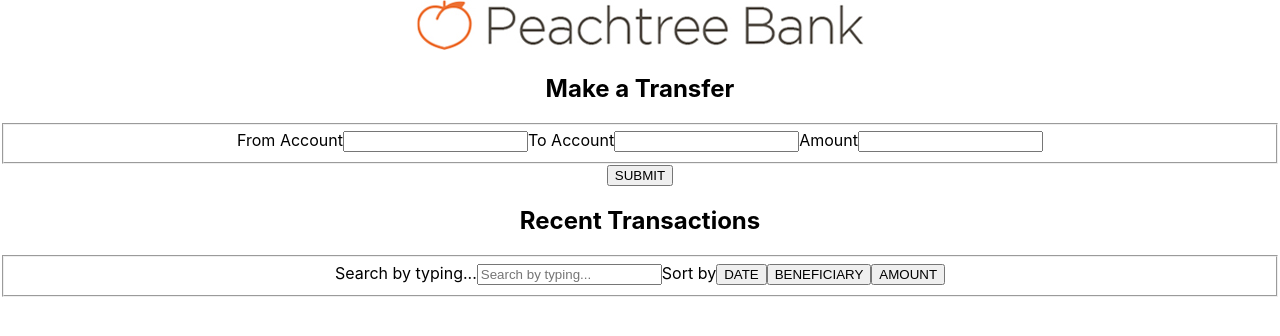
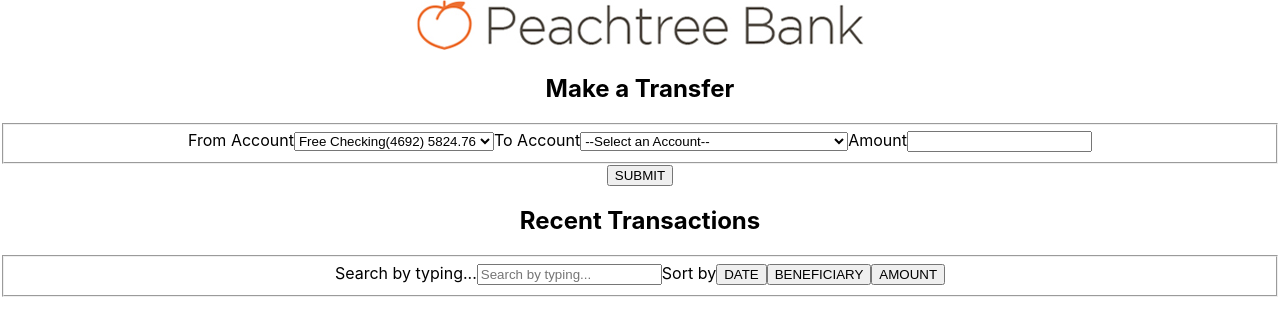
Before and after one commit to KevinPMoore/BackbaseApplication, a React (Create React App) app: page / in a window 1280 px wide. Shown: the top 336 px of the page. Built offline with nearby package versions, Linux system fonts and the light colour scheme.

Commit message:
reworked Transfer from account to fit requirements in ReadMe.md

```diff
--- a/src/components/transactions/Transactions.js
+++ b/src/components/transactions/Transactions.js
@@ -18,7 +18,7 @@ export default class Transactions extends React.Component{
                 </div>
                 <form className='transactions-form' id='transactions-form'>
                     <fieldset form='transactions-form'>
-                        <label for='transactions-search'>Search by typing...</label>
+                        <label htmlFor='transactions-search'>Search by typing...</label>
                         <input type='text' className='transactions-search' id='transactions-search' placeholder='Search by typing...'></input>
                         <span>Sort by</span>
                         <button className='transactions-date-drop'>DATE</button>
--- a/src/components/transfer/Transfer.js
+++ b/src/components/transfer/Transfer.js
@@ -1,20 +1,21 @@
 import React from 'react';
 import './Transfer.css';
 
+//make sure from is disabled on the select
+//make update amount
+//add overdraft validation
+//confirm form resets on submission
+//add modal to confirm success
 export default class Transfer extends React.Component{
     state = {
         accounts: [
-            {
-                name: 'Free Checking(4692)',
-                balance: 5824.76
-            },
             {
                 name: 'Premium Savings(8837)',
                 balance: 11593.21
             },
             {
                 name: 'Credit Rewards',
-                balace: 128.13
+                balance: 128.13
             },
             {
                 name: 'Georgia Electric Power Company',
@@ -30,24 +31,70 @@ export default class Transfer extends React.Component{
             }
         ],
         amount: 0,
-        fromAccount: '',
+        checkingBalance: 5824.76,
+        error: null,
         toAccount: ''
     };
 
+    //
+    //Resume work here
+    //
+    updateAccounts = () => {
+        //validation here
+
+        let accountToUpdate = this.state.accounts.filter(account => account.name === this.state.toAccount);
+        console.log('accountToUpdate is ', accountToUpdate);
+    };
+
+    updateAmount = (ev) => {
+        let transferAmmount = ev.target.value;
+        console.log(transferAmmount);
+        if(transferAmmount > (this.state.checkingBalance + 500)) {
+            this.setState({
+                amount: 0,
+                error: true
+            });
+        } else{
+            this.setState({
+                amount: transferAmmount
+            });
+        };
+    };
+
+    updateToAccount = (ev) => {
+        this.setState({
+            toAccount: ev.target.value
+        });
+    };
+
+    createToOptions = () => {
+        let transferAccounts = this.state.accounts.map(account =>
+            <option key={account.name} value={account.name}>{account.name} {account.balance}</option>
+        );
+        return transferAccounts;
+    };
+
     render(){
+        const error = this.state.error;
         return(
             <section className='Transfer'>
                 <div className='transfer-title'>
                     <h2>Make a Transfer</h2>
                 </div>
-                <form className='transfer-form' id='transfer-form'>
+                <form className='transfer-form' id='transfer-form' onSubmit={this.updateAccounts}>
                     <fieldset form='tf'>
-                        <label for='tfa'>From Account</label>
-                        <input type='select' name='transfer-from-account' id='tfa'></input>
-                        <label for='tta'>To Account</label>
-                        <input type='select' name='transfer-to-account' id='tta'></input>
-                        <label for='amount'>Amount</label>
-                        <input type='number' name='transfer-amount' id='ta' min='0' step='0.01'></input>
+                        <label htmlFor='tfa'>From Account</label>
+                        <select name='transfer-from-account' id='tfa' onChange={this.updateFromAccount}>
+                            <option value={this.state.checkingBalance} defaultValue>Free Checking(4692) {this.state.checkingBalance}</option>
+                        </select>
+                        <label htmlFor='tta'>To Account</label>
+                        <select name='transfer-to-account' id='tta' onChange={this.updateToAccount}>
+                            <option value=''>--Select an Account--</option>
+                            {this.createToOptions()}
+                        </select>
+                        <label htmlFor='amount'>Amount</label>
+                        <input type='number' name='transfer-amount' id='ta' min='0' step='0.01' onChange={this.updateAmount}></input>
+                        {error && <p className='error'>This action would cause you to exceed your overdraft limit.  Please select a smaller amount.</p>}
                     </fieldset>
                     <button type='submit'>SUBMIT</button>
                 </form>
```
